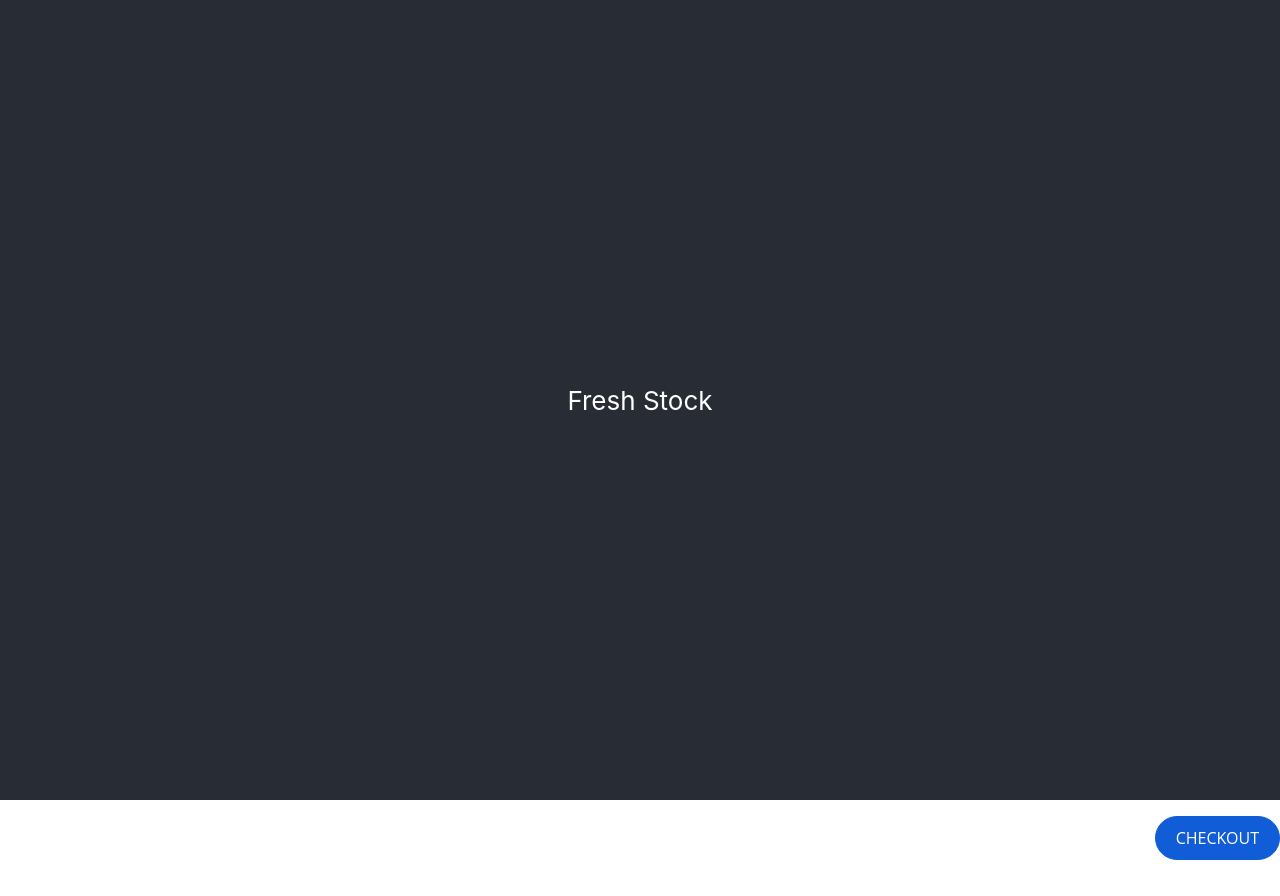
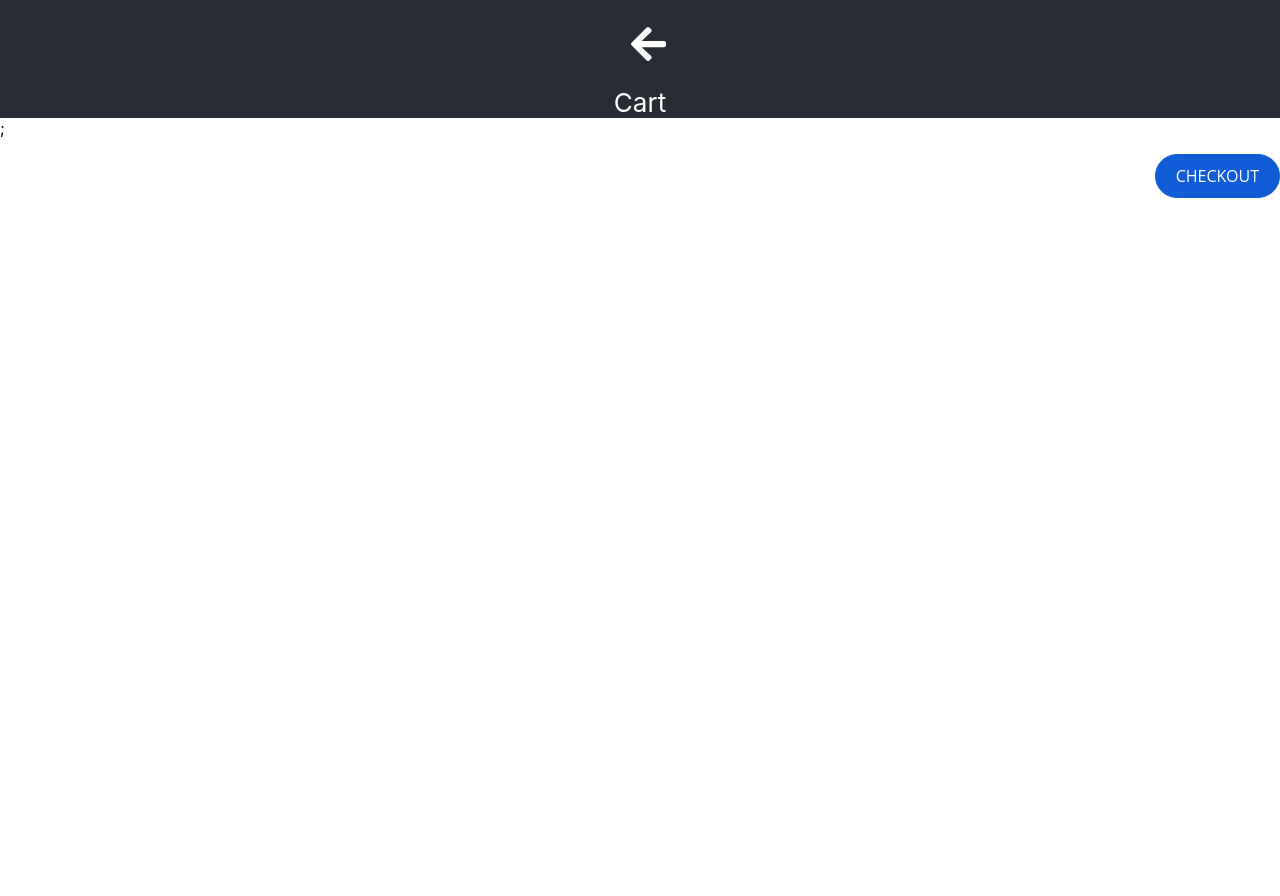
Before and after one commit to randhawagagan/freighttiger-scrollable, a React (Create React App) app in the folder shopping-app/: page /cart in a window 1280 px wide. After the commit the page ends 800 px from the top, so only its background shows below. Built offline with nearby package versions, Linux system fonts and the light colour scheme; what redux-immutable-state-invariant would draw is missing.

Commit message:
Refactoring and code cleanup

```diff
--- a/shopping-app/src/App.js
+++ b/shopping-app/src/App.js
@@ -1,13 +1,11 @@
 import { React } from "react";
 import { BrowserRouter } from "react-router-dom";
-import Header from "./components/Header";
 import "./App.css";
 import Routes from "./utils/Routes";
 
 function App() {
   return (
     <BrowserRouter>
-      <Header />
       <Routes />
     </BrowserRouter>
   );
--- a/shopping-app/src/components/Header/index.jsx
+++ b/shopping-app/src/components/Header/index.jsx
@@ -1,6 +1,32 @@
 import React from "react";
 import "./styles.css";
+import { useHistory, useLocation } from "react-router-dom";
+import * as CONSTANTS from "../../utils/constants";
+import BackIcon from "../../utils/back";
 
-const Header = () => <header className="App-header">Fresh Stock</header>;
+const Header = () => {
+  let history = useHistory();
+  const location = useLocation();
+  const backVisible = location.pathname === CONSTANTS.CART_ROUTE;
+  const handleClick = () => {
+    history.push("/");
+  };
+  return (
+    <>
+      <header className="App-header">
+        {backVisible && (
+          <div className="image-container" onClick={handleClick}>
+            <BackIcon />
+          </div>
+        )}
+
+        <div className="header-text">
+          {location.pathname === CONSTANTS.HOME_ROUTE ? "Fresh Stock" : "Cart"}
+        </div>
+      </header>
+      ;
+    </>
+  );
+};
+
 export default Header;
-// TODO - use navlink to update header dynamically based on route
--- a/shopping-app/src/components/Header/styles.css
+++ b/shopping-app/src/components/Header/styles.css
@@ -1,9 +1,9 @@
 .App-header {
   background-color: #282c34;
   min-height: 10vh;
-  display: flex;
+  /* display: flex;
   align-items: center;
-  justify-content: center;
+  justify-content: center; */
   font-size: calc(10px + 2vmin);
   color: white;
   top: 0;
@@ -11,3 +11,18 @@
   width: 100%;
   z-index: 1;
 }
+
+.image-container {
+  width: 35px;
+  height: 39px;
+  float: left;
+  padding-top: 1.5rem;
+  padding-left: 1rem;
+}
+
+.header-text {
+  align-items: center;
+  display: flex;
+  justify-content: center;
+  padding-top: 1.5rem;
+}
--- a/shopping-app/src/components/ProductList/index.jsx
+++ b/shopping-app/src/pages/ProductList/index.jsx
@@ -2,7 +2,7 @@ import { React, useEffect } from "react";
 import "./styles.css";
 import { connect } from "react-redux";
 import { loadItems } from "../../redux/actions/listActions";
-import Scrollable from "../Scrollable";
+import Scrollable from "../../components/Scrollable";
 
 const ProductList = ({ products, loadItems }) => {
   useEffect(() => {
--- a/shopping-app/src/utils/Routes.js
+++ b/shopping-app/src/utils/Routes.js
@@ -1,12 +1,14 @@
 import React from "react";
 import { Router, Switch, Route } from "react-router-dom";
 import history from "./history";
-import Cart from "../components/Cart";
-import ProductList from "../components/ProductList";
-import PageNotFound from "../components/PageNotFound";
+import Cart from "../pages/Cart";
+import ProductList from "../pages/ProductList";
+import PageNotFound from "../pages/PageNotFound";
+import Header from "../components/Header";
 
 const Routes = () => (
   <Router history={history}>
+    <Header />
     <Switch>
       <Route exact path="/" component={ProductList} />
       <Route path="/cart" component={Cart} />
--- /dev/null
+++ b/shopping-app/src/utils/back.js
@@ -0,0 +1,20 @@
+const BackIcon = () => {
+  return (
+    <svg
+      aria-hidden="true"
+      focusable="false"
+      data-prefix="fas"
+      data-icon="arrow-left"
+      class="svg-inline--fa fa-arrow-left fa-w-14"
+      role="img"
+      xmlns="http://www.w3.org/2000/svg"
+      viewBox="0 0 448 512"
+    >
+      <path
+        fill="currentColor"
+        d="M257.5 445.1l-22.2 22.2c-9.4 9.4-24.6 9.4-33.9 0L7 273c-9.4-9.4-9.4-24.6 0-33.9L201.4 44.7c9.4-9.4 24.6-9.4 33.9 0l22.2 22.2c9.5 9.5 9.3 25-.4 34.3L136.6 216H424c13.3 0 24 10.7 24 24v32c0 13.3-10.7 24-24 24H136.6l120.5 114.8c9.8 9.3 10 24.8.4 34.3z"
+      ></path>
+    </svg>
+  );
+};
+export default BackIcon;
```
Also changed, not shown: shopping-app/src/pages/Cart/index.jsx (renamed from shopping-app/src/components/Cart/index.jsx), shopping-app/src/pages/Cart/styles.css (renamed from shopping-app/src/components/Cart/styles.css), shopping-app/src/pages/PageNotFound/index.jsx (renamed from shopping-app/src/components/PageNotFound/index.jsx), shopping-app/src/pages/ProductList/styles.css (renamed from shopping-app/src/components/ProductList/styles.css).
